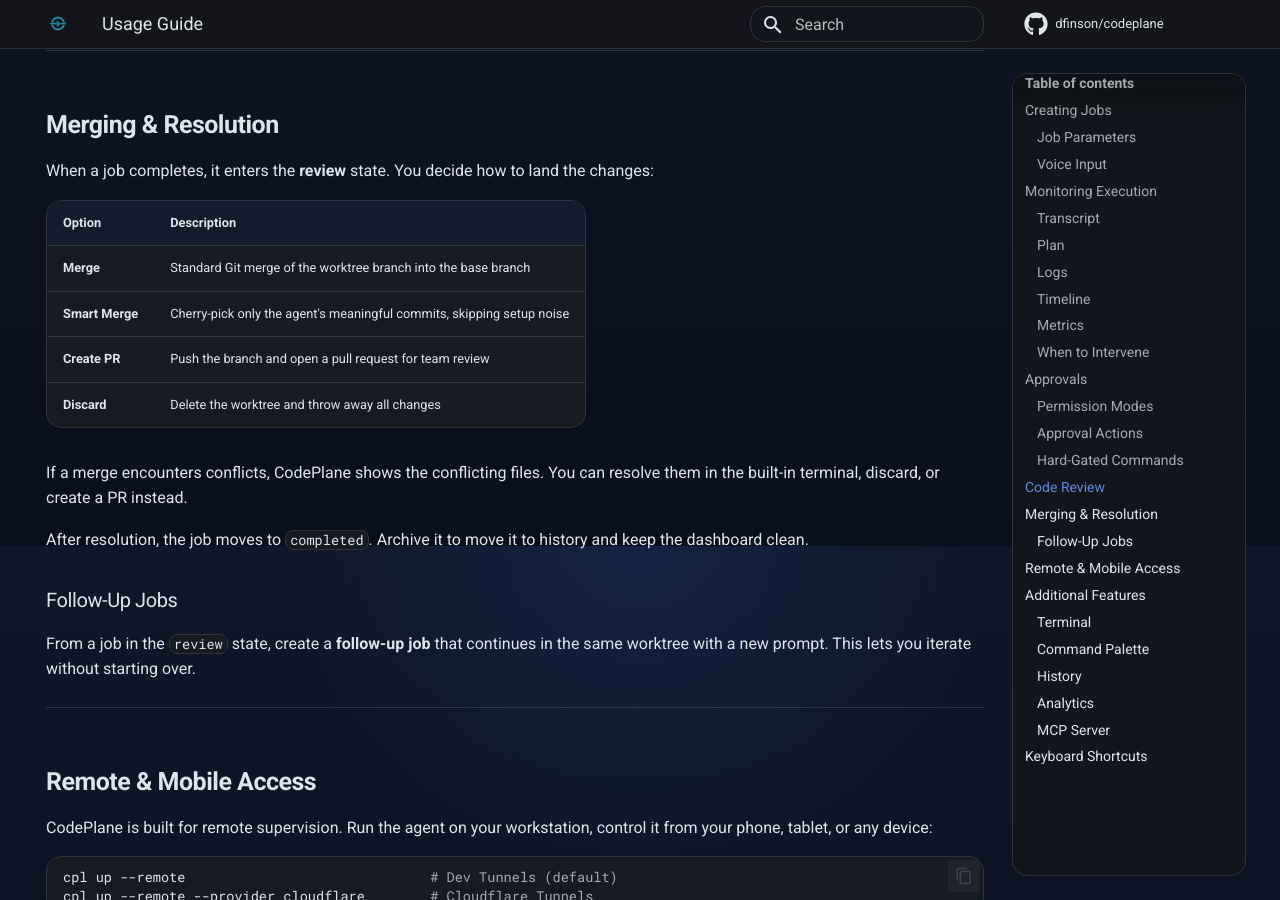
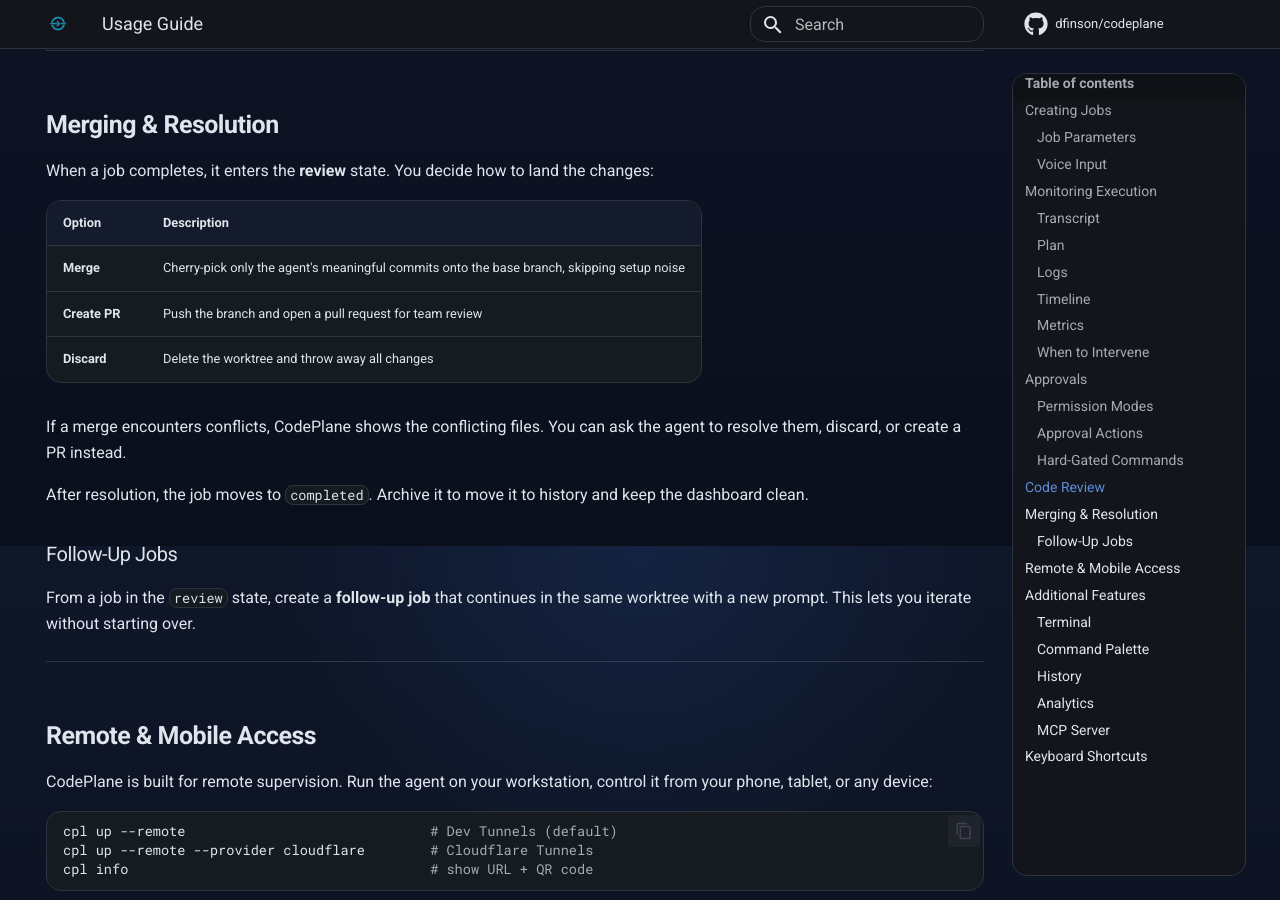
Before and after one commit to dfinson/agent-tower, an MkDocs documentation site: the page built from docs/guide.md, in a window 1280 px wide and 900 px high, scrolled down 3054 px. Built offline with MkDocs 1.6.1 and Material for MkDocs 9.7.7, drawn with Linux system fonts in a browser that asks for light colours; comment, search, counter and statistics services are not loaded.

Commit message:
docs: update merge options description in guide

```diff
--- a/docs/guide.md
+++ b/docs/guide.md
@@ -113,12 +113,11 @@
 
 | Option | Description |
 |--------|-------------|
-| **Merge** | Standard Git merge of the worktree branch into the base branch |
-| **Smart Merge** | Cherry-pick only the agent's meaningful commits, skipping setup noise |
+| **Merge** | Cherry-pick only the agent's meaningful commits onto the base branch, skipping setup noise |
 | **Create PR** | Push the branch and open a pull request for team review |
 | **Discard** | Delete the worktree and throw away all changes |
 
-If a merge encounters conflicts, CodePlane shows the conflicting files. You can resolve them in the built-in terminal, discard, or create a PR instead.
+If a merge encounters conflicts, CodePlane shows the conflicting files. You can ask the agent to resolve them, discard, or create a PR instead.
 
 After resolution, the job moves to `completed`. Archive it to move it to history and keep the dashboard clean.
 
```
